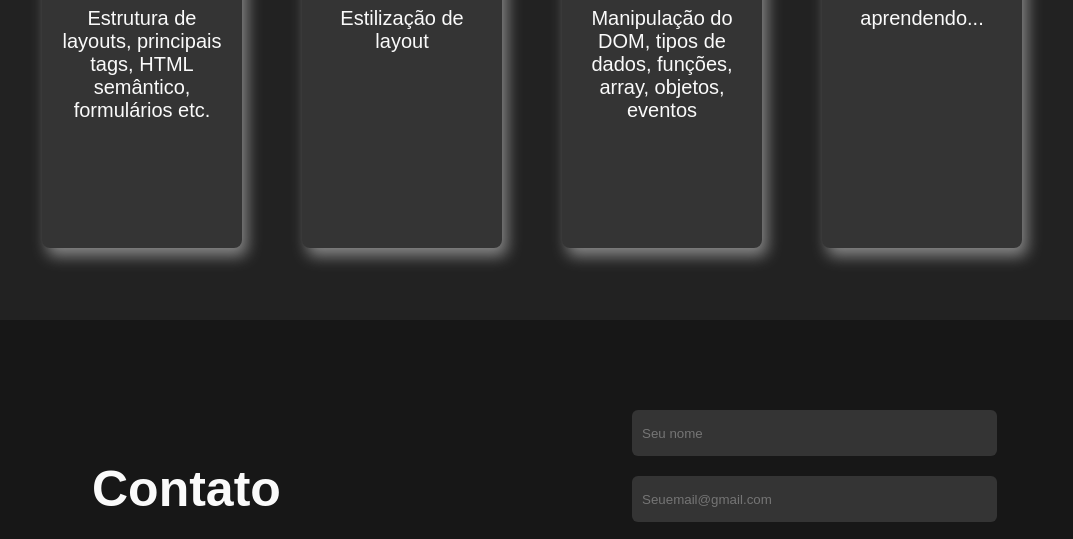
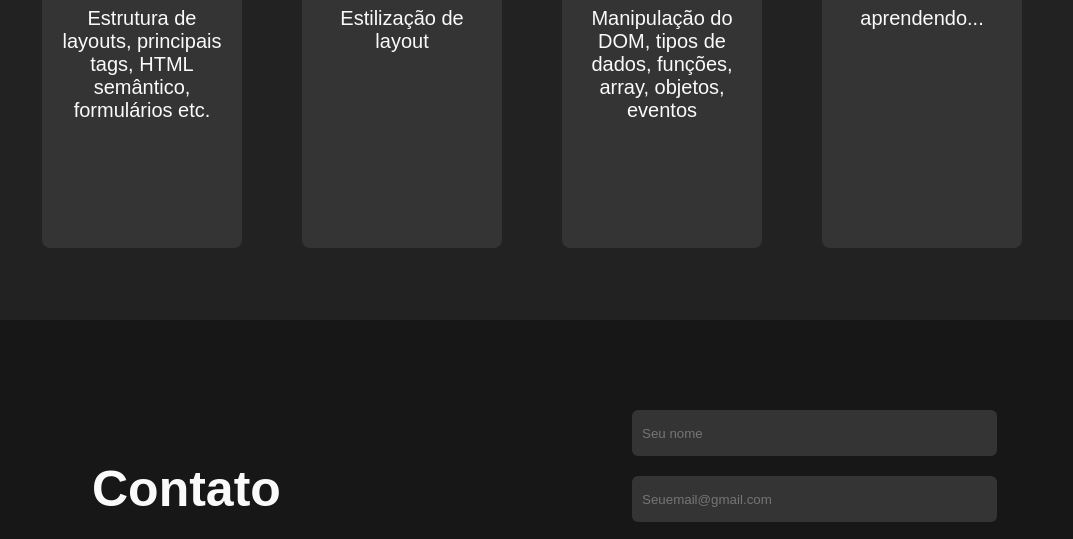
Before and after one commit to riversdiniz/fanpage, a plain HTML site: page index.html in a window 1280 px wide. Shown: the part 2151-2690 px from the top of the page, without its empty margins (108-1181 px from the left). Drawn offline with Linux system fonts and the light colour scheme.

Commit message:
linha 315 comentada.

```diff
--- a/style.css
+++ b/style.css
@@ -312,7 +312,7 @@ main{
    height: 320px;
    background-color: #343434;
    border-radius: 8px;
-   box-shadow: 5px 8px 15px #888888;
+   /* box-shadow: 5px 8px 15px #888888; */
    padding: 10px;
    text-align: center;
 
```
